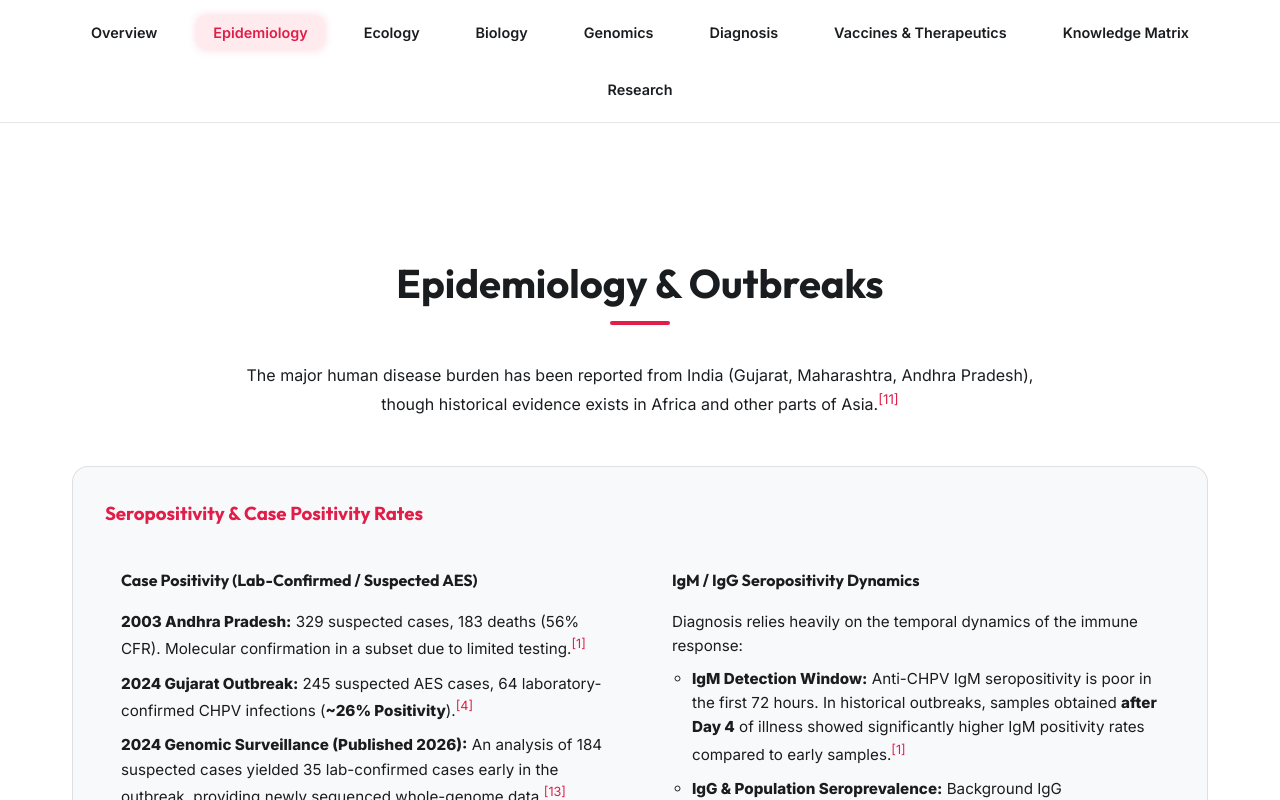
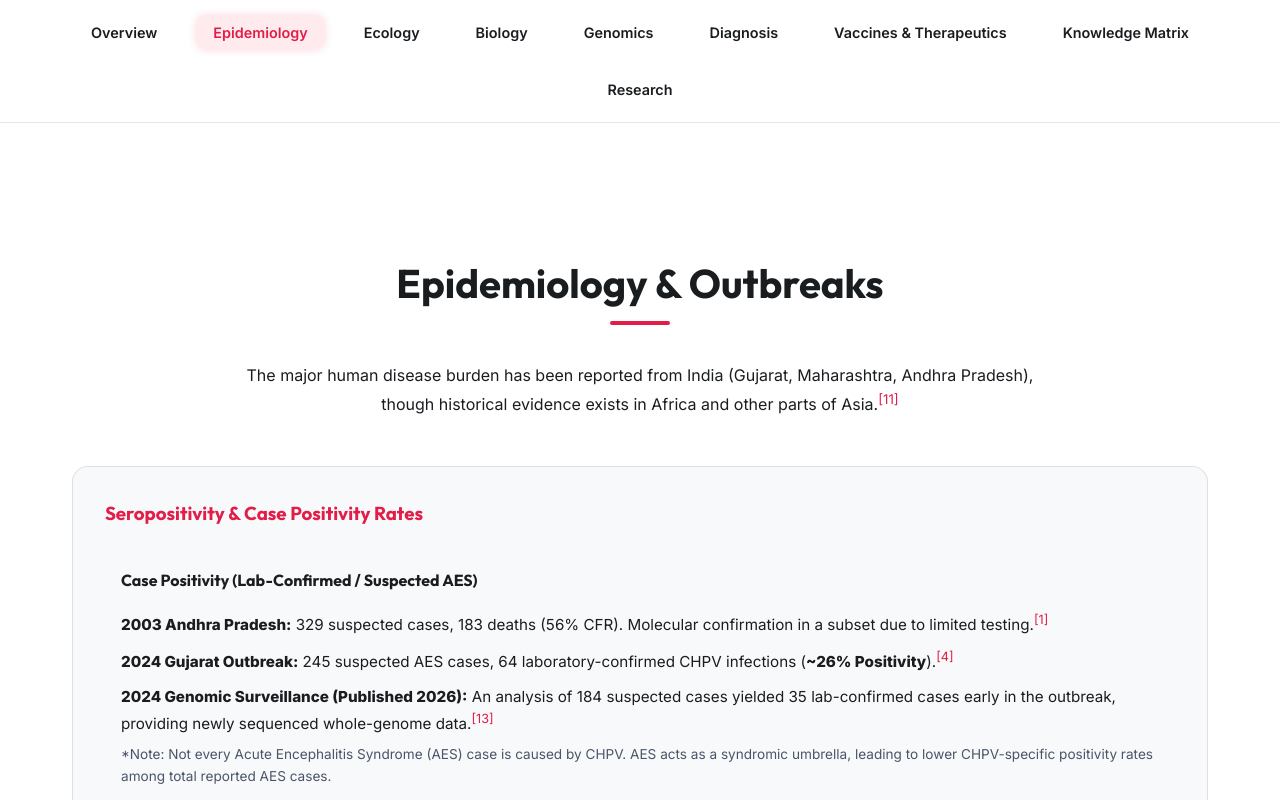
Before and after one commit to amrutkpatel/CHPVWeb, a React (Vite) app: page / in a window 1280 px wide. Both pictures are taken after a click on the button "Epidemiology". Shown: the top 800 px of the page. Built offline with nearby package versions, Linux system fonts and the light colour scheme.

Commit message:
Remove inner grid layouts to prevent blank spaces inside cards

```diff
--- a/src/components/Diagnosis.jsx
+++ b/src/components/Diagnosis.jsx
@@ -56,7 +56,7 @@ const Diagnosis = () => {
 
         <div className="glass-panel" style={{flexBasis: '100%'}}>
           <h3>Advanced & Future Modalities</h3>
-          <div className="grid-layout" style={{marginTop: '1rem'}}>
+          <div style={{display: 'flex', flexDirection: 'column', gap: '1.5rem', marginTop: '1rem'}}>
             <div>
               <h4 style={{marginBottom: '0.5rem'}}>Virus Isolation</h4>
               <p>
--- a/src/components/Epidemiology.jsx
+++ b/src/components/Epidemiology.jsx
@@ -12,7 +12,7 @@ const Epidemiology = () => {
       <div className="glass-panel" style={{marginBottom: '2rem'}}>
         <h3 style={{color: 'var(--accent-color)'}}>Seropositivity & Case Positivity Rates</h3>
 
-        <div className="grid-layout" style={{marginTop: '1.5rem', marginBottom: '1.5rem'}}>
+        <div style={{display: 'flex', flexDirection: 'column', gap: '1.5rem', marginTop: '1.5rem', marginBottom: '1.5rem'}}>
           <div style={{background: 'rgba(255,255,255,0.05)', padding: '1rem', borderRadius: '8px'}}>
             <h4>Case Positivity (Lab-Confirmed / Suspected AES)</h4>
             <ul style={{listStyle: 'none', padding: 0, marginTop: '0.5rem', fontSize: '0.95rem'}}>
--- a/src/components/Therapeutics.jsx
+++ b/src/components/Therapeutics.jsx
@@ -30,13 +30,11 @@ const Therapeutics = () => {
 
         <div className="glass-panel" style={{flexBasis: '100%'}}>
           <h3>Drug Repurposing & In Vitro Studies</h3>
-          <div className="grid-layout" style={{marginTop: '1rem'}}>
+          <div style={{marginTop: '1rem'}}>
             <ul style={{listStyle: 'circle', paddingLeft: '20px'}}>
               <li style={{marginBottom: '10px'}}>
                 <strong>Favipiravir:</strong> A broad-spectrum RNA polymerase inhibitor that has demonstrated significant antiviral activity against CHPV in vitro and in vivo by targeting the L polymerase. It shows particularly promising preclinical leads.<sup><a href="#ref-8">[8]</a></sup>
               </li>
-            </ul>
-            <ul style={{listStyle: 'circle', paddingLeft: '20px'}}>
               <li style={{marginBottom: '10px'}}>
                 <strong>RNA Interference (RNAi):</strong> Small interfering RNAs (siRNAs) targeting the virus-induced apoptosis pathway (e.g., caspase-3) or specific viral transcripts have successfully reduced viral titers and neuronal apoptosis in cellular models.<sup><a href="#ref-7">[7]</a></sup>
               </li>
```
